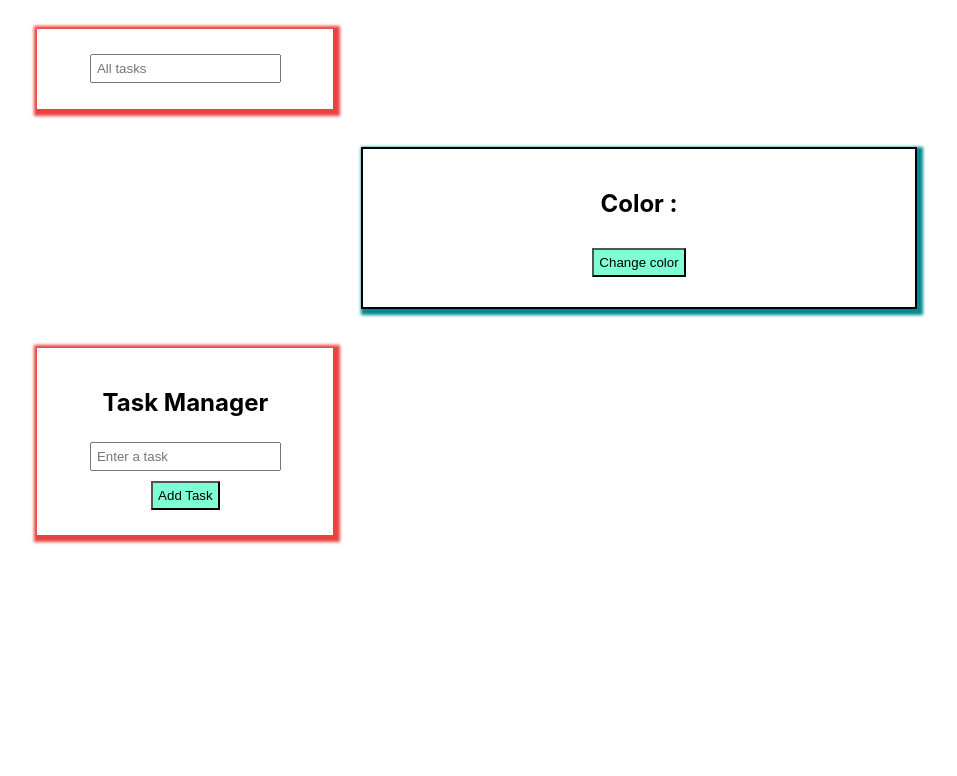
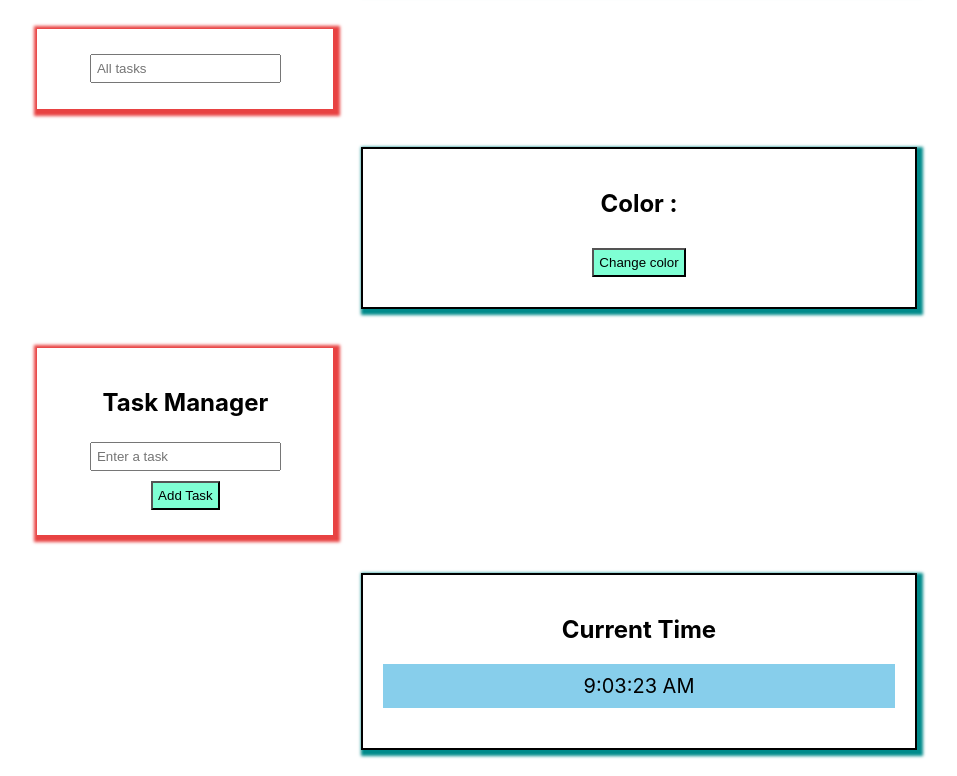
Before and after one commit to Pramod153/React_Complete, a React (Create React App) app: page / in a window 1280 px wide. Shown: the part 2629-3405 px from the top of the page, without its empty margins (1-958 px from the left). Before the commit the page ends 3202 px from the top, so only its background shows below. Built offline with nearby package versions, Linux system fonts and the light colour scheme.

Commit message:
React.js

```diff
--- a/src/App.jsx
+++ b/src/App.jsx
@@ -13,6 +13,7 @@ import Notification from "./Component/Notification";
 import List from "./Component/List";
 import ColorChange from "./Component/ColorChange";
 import TaskManager from "./Component/TaskManager";
+import Clock from "./Component/Clock";
 
 
 function App() {
@@ -38,6 +39,7 @@ function App() {
       <List task1='play' task2 = 'Read' task3 ='Fight' task4='sleep' task5='seminar' />
       <ColorChange color={color} changecolor={change} />
       <TaskManager/>
+      <Clock/>
     </div>
   );
 }
--- /dev/null
+++ b/src/Component/Clock.jsx
@@ -0,0 +1,25 @@
+import React, { useEffect, useState } from 'react'
+
+function Clock() {
+    const [time,setTime]= useState(new Date());
+
+    useEffect(() =>{
+        const timer= setInterval(()=>{
+            setTime(new Date());
+        }, 1000);
+        return() => clearInterval(timer);
+    },[]);
+
+    const formatTime =(date) => {
+        return date.toLocaleTimeString();
+    };
+  return (
+    <div className='Counter'>
+      <h2>Current Time</h2>
+      <p style={{padding:'10px',color:' black',backgroundColor:'skyblue', fontSize:'20px'
+      }}>{formatTime(time)}</p>
+    </div>
+  );
+};
+
+export default Clock
```
